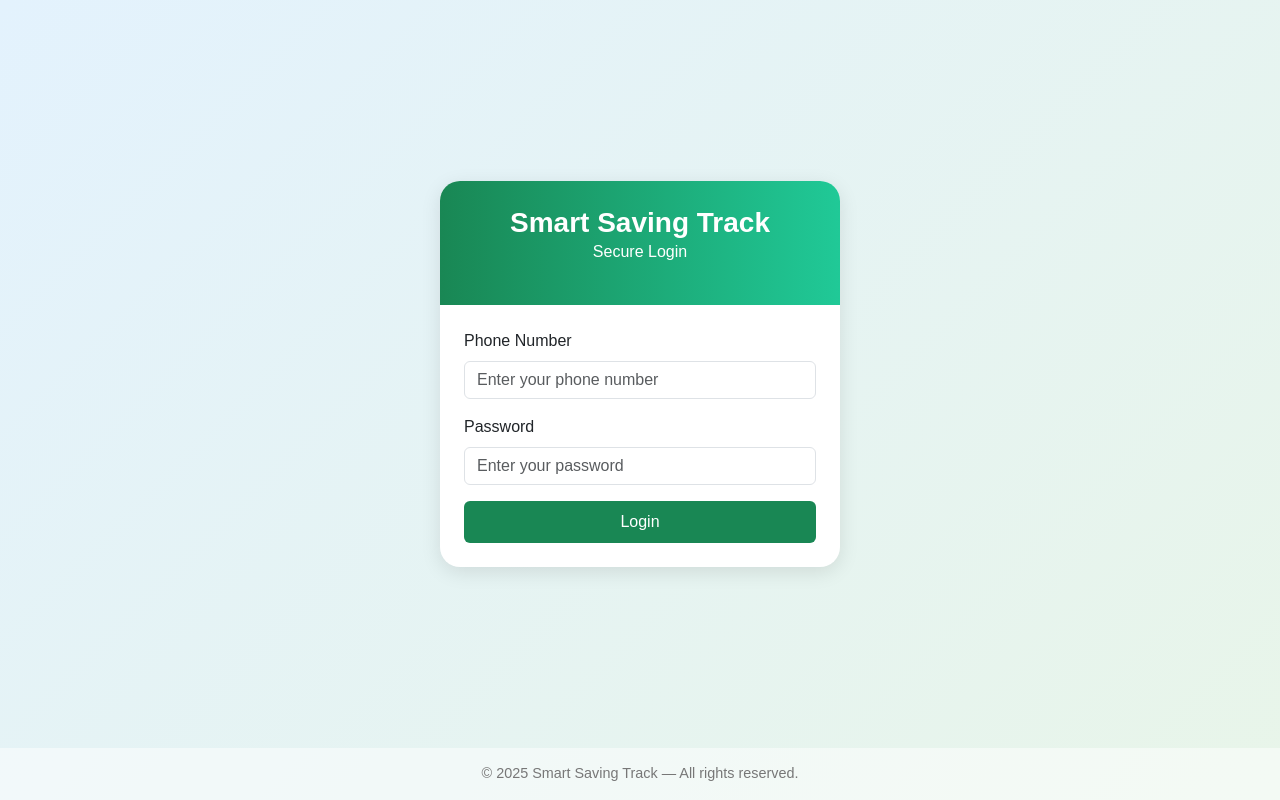
After one commit to GermainGihozo/smart-saving-track, a PHP site: page /login.php in a window 1280 px wide. The commit adds this page. Run offline with PHP 8.4, Linux system fonts and the light colour scheme.

Commit message:
changed index, login made universaly and logout

```diff
--- a/admin/logout.php
+++ b/admin/logout.php
@@ -2,5 +2,5 @@
 session_start();
 session_unset();
 session_destroy();
-header("Location: login.php");
+header("Location: ../login.php");
 exit;
--- a/includes/header.php
+++ b/includes/header.php
@@ -24,8 +24,8 @@
     <div class="collapse navbar-collapse" id="navbarNav">
       <ul class="navbar-nav ms-auto">
         <li class="nav-item"><a class="nav-link" href="/about.php">About</a></li>
-        <li class="nav-item"><a class="nav-link" href="member/login.php">Member Login</a></li>
-        <li class="nav-item"><a class="nav-link" href="admin/login.php">Admin Login</a></li>
+        <li class="nav-item"><a class="nav-link" href="login.php">Member Login</a></li>
+        <li class="nav-item"><a class="nav-link" href="login.php">Admin Login</a></li>
       </ul>
     </div>
   </div>
--- a/index.php
+++ b/index.php
@@ -6,7 +6,7 @@
     <h1 class="display-4 fw-bold text-success">Welcome to Smart Saving Track</h1>
     <p class="lead">Your digital solution to manage savings, contributions, and loans with ease & transparency.</p>
     <a href="member/register.php" class="btn btn-success btn-lg me-2">Join as Member</a>
-    <a href="member/login.php" class="btn btn-outline-success btn-lg">Login</a>
+    <a href="login.php" class="btn btn-outline-success btn-lg">Login</a>
   </div>
 </header>
 
--- /dev/null
+++ b/login.php
@@ -0,0 +1,157 @@
+<?php
+session_start();
+require_once "includes/db.php"; // Adjust path if needed
+
+$error = "";
+
+if ($_SERVER['REQUEST_METHOD'] === 'POST') {
+    $phone = trim($_POST['phone']);
+    $password = trim($_POST['password']);
+
+    // Validate input
+    if (empty($phone) || empty($password)) {
+        $error = "Please enter both phone number and password.";
+    } else {
+        // Check if the user exists
+        $stmt = $pdo->prepare("SELECT * FROM members WHERE phone = ?");
+        $stmt->execute([$phone]);
+        $user = $stmt->fetch(PDO::FETCH_ASSOC);
+
+        if ($user && password_verify($password, $user['password'])) {
+            // Store session data
+            $_SESSION['member_id'] = $user['id'];
+            $_SESSION['member_name'] = $user['name'];
+            $_SESSION['role'] = $user['role'];
+
+            // Redirect based on role
+            if ($user['role'] === 'admin') {
+                header("Location: admin/dashboard.php");
+                exit;
+            } elseif ($user['role'] === 'member') {
+                header("Location: member/dashboard.php");
+                exit;
+            } else {
+                $error = "Invalid user role configuration.";
+            }
+        } else {
+            $error = "Invalid phone number or password.";
+        }
+    }
+}
+?>
+<!DOCTYPE html>
+<html lang="en">
+<head>
+  <meta charset="UTF-8">
+  <meta name="viewport" content="width=device-width, initial-scale=1.0">
+  <title>Smart Saving Track | Login</title>
+  <link href="https://cdn.jsdelivr.net/npm/bootstrap@5.3.2/dist/css/bootstrap.min.css" rel="stylesheet">
+  <style>
+    * {
+      box-sizing: border-box;
+    }
+
+    html, body {
+      height: 100%;
+      margin: 0;
+      font-family: 'Poppins', sans-serif;
+      background: linear-gradient(135deg, #e3f2fd, #e8f5e9);
+    }
+
+    body {
+      display: flex;
+      flex-direction: column;
+    }
+
+    main {
+      flex: 1; /* Takes up all space between header and footer */
+      display: flex;
+      justify-content: center;
+      align-items: center;
+    }
+
+    .login-card {
+      background: #fff;
+      border-radius: 20px;
+      box-shadow: 0 5px 20px rgba(0,0,0,0.1);
+      overflow: hidden;
+      width: 100%;
+      max-width: 400px;
+      animation: fadeIn 1s ease;
+    }
+
+    @keyframes fadeIn {
+      from {opacity: 0; transform: translateY(30px);}
+      to {opacity: 1; transform: translateY(0);}
+    }
+
+    .login-header {
+      background: linear-gradient(90deg, #198754, #20c997);
+      color: #fff;
+      text-align: center;
+      padding: 25px;
+    }
+
+    .login-header h3 {
+      margin: 0;
+      font-weight: 600;
+    }
+
+    .btn-login {
+      background: #198754;
+      color: #fff;
+      transition: all 0.3s ease;
+    }
+
+    .btn-login:hover {
+      background: #157347;
+      transform: translateY(-2px);
+    }
+
+    footer {
+      text-align: center;
+      padding: 15px 0;
+      color: #777;
+      background-color: rgba(255, 255, 255, 0.5);
+      font-size: 0.9rem;
+      width: 100%;
+      margin-top: auto;
+    }
+  </style>
+</head>
+<body>
+
+  <main>
+    <div class="login-card">
+      <div class="login-header">
+        <h3>Smart Saving Track</h3>
+        <p>Secure Login</p>
+      </div>
+      <div class="p-4">
+        <?php if (!empty($error)): ?>
+          <div class="alert alert-danger text-center"><?= htmlspecialchars($error) ?></div>
+        <?php endif; ?>
+
+        <form method="POST" action="">
+          <div class="mb-3">
+            <label for="phone" class="form-label">Phone Number</label>
+            <input type="text" class="form-control" name="phone" id="phone" placeholder="Enter your phone number" required>
+          </div>
+
+          <div class="mb-3">
+            <label for="password" class="form-label">Password</label>
+            <input type="password" class="form-control" name="password" id="password" placeholder="Enter your password" required>
+          </div>
+
+          <button type="submit" class="btn btn-login w-100 py-2">Login</button>
+        </form>
+      </div>
+    </div>
+  </main>
+
+  <footer>
+    © <?= date('Y') ?> Smart Saving Track — All rights reserved.
+  </footer>
+
+</body>
+</html>
```
Also changed, not shown: admin/dashboard.php (+4 -4 lines), member/dashboard.php (added, +178 -0 lines), member/login.php (+2 -12 lines).
